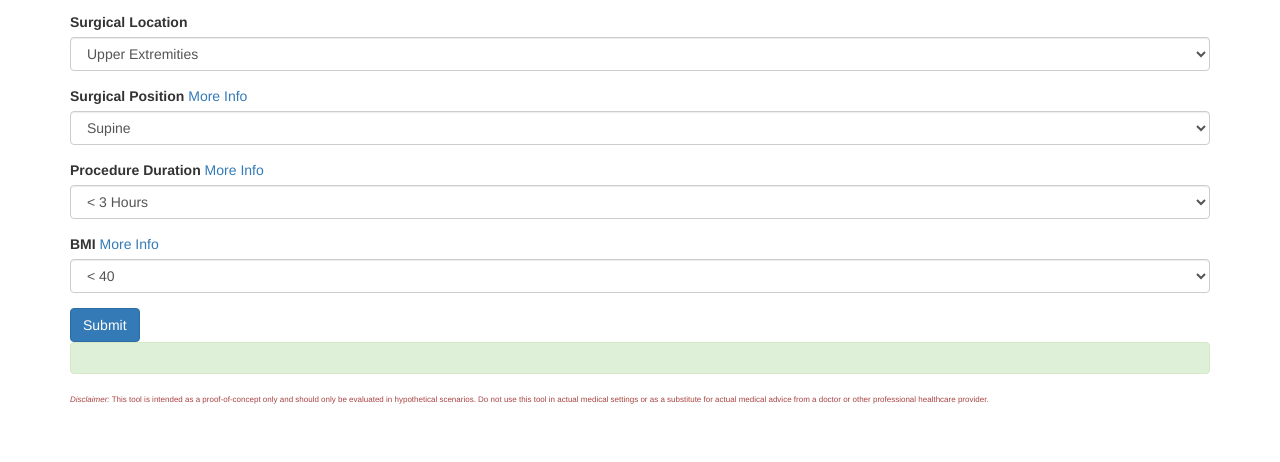
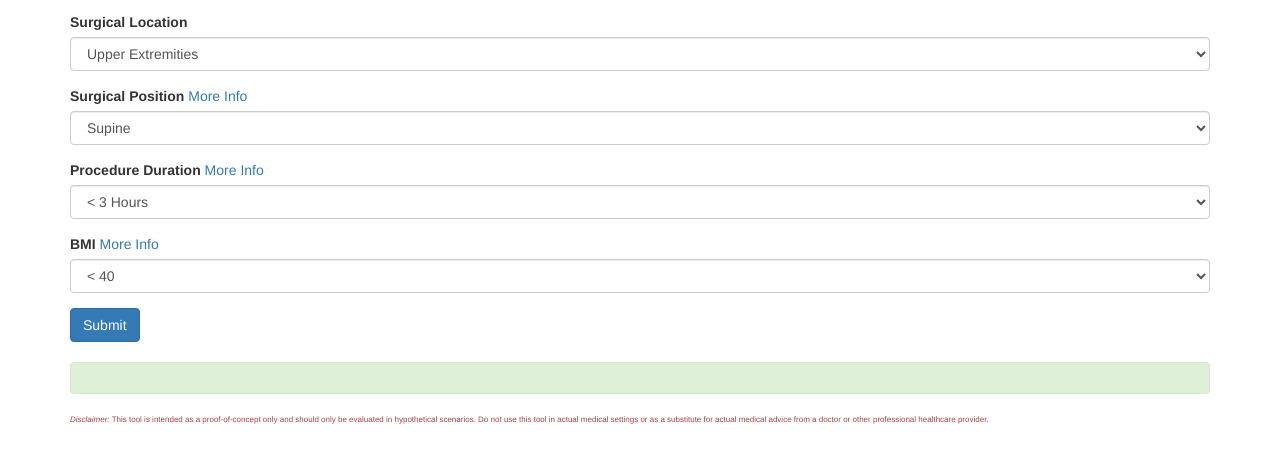
Before and after one commit to XuanX111/anesthesiology, a plain HTML site: page index.html in a window 1280 px wide. Shown: the part 132-594 px from the top of the page. Drawn offline with Linux system fonts and the light colour scheme.

Commit message:
Update index.html

```diff
--- a/index.html
+++ b/index.html
@@ -73,7 +73,7 @@
       </div>
       <button id="submit" type="submit" class="btn btn-primary">Submit</button>
     </form>
-    <div id="result" class="alert alert-success"></div>
+    <p id="result" class="alert alert-success" style="margin-top: 20px"></p>
     <div class="disclaimer text-danger" style="font-size: 6pt"><em>Disclaimer:</em> This tool is intended as a proof-of-concept only and should only be evaluated in hypothetical scenarios. Do not use this tool in actual medical settings or as a substitute for actual medical advice from a doctor or other professional healthcare provider.</div>
   </div>
 </body>
```
